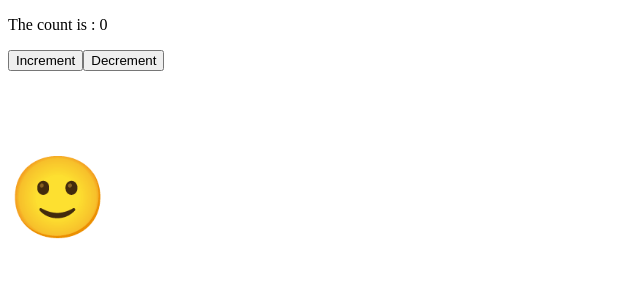
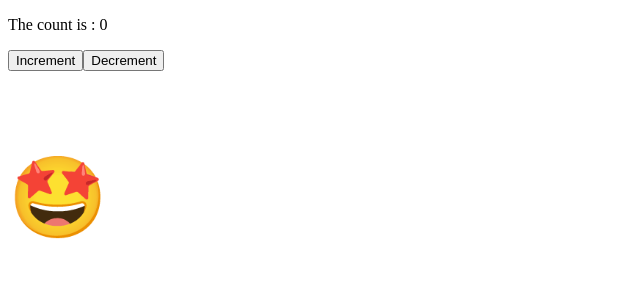
Before and after one commit to YashKaskar/practice-app, a React (Vite) app: page / in a window 1280 px wide. Shown: the top 300 px of the page, without its empty margins (0-640 px from the left). Built offline with nearby package versions, Linux system fonts and the light colour scheme.

Commit message:
face toggler

```diff
--- a/src/Face.jsx
+++ b/src/Face.jsx
@@ -1,8 +1,15 @@
+import { useState } from "react"
 import "./toggler.css"
 export default function Face() {
+    const [isHappy, setIsHappy] = useState(true)
+    const Excited = () => setIsHappy(!isHappy)
+
+
     return (
         <>
-        <p className="toggler">🙂</p>
+            <p className="toggler" onClick={Excited}>
+            {isHappy ? "🤩" : "🙂"}
+            </p>
         </>
     )
 }
--- a/src/toggler.css
+++ b/src/toggler.css
@@ -1,3 +1,4 @@
 .toggler{
         font-size: 5rem;
+        cursor: pointer;
 }
```
